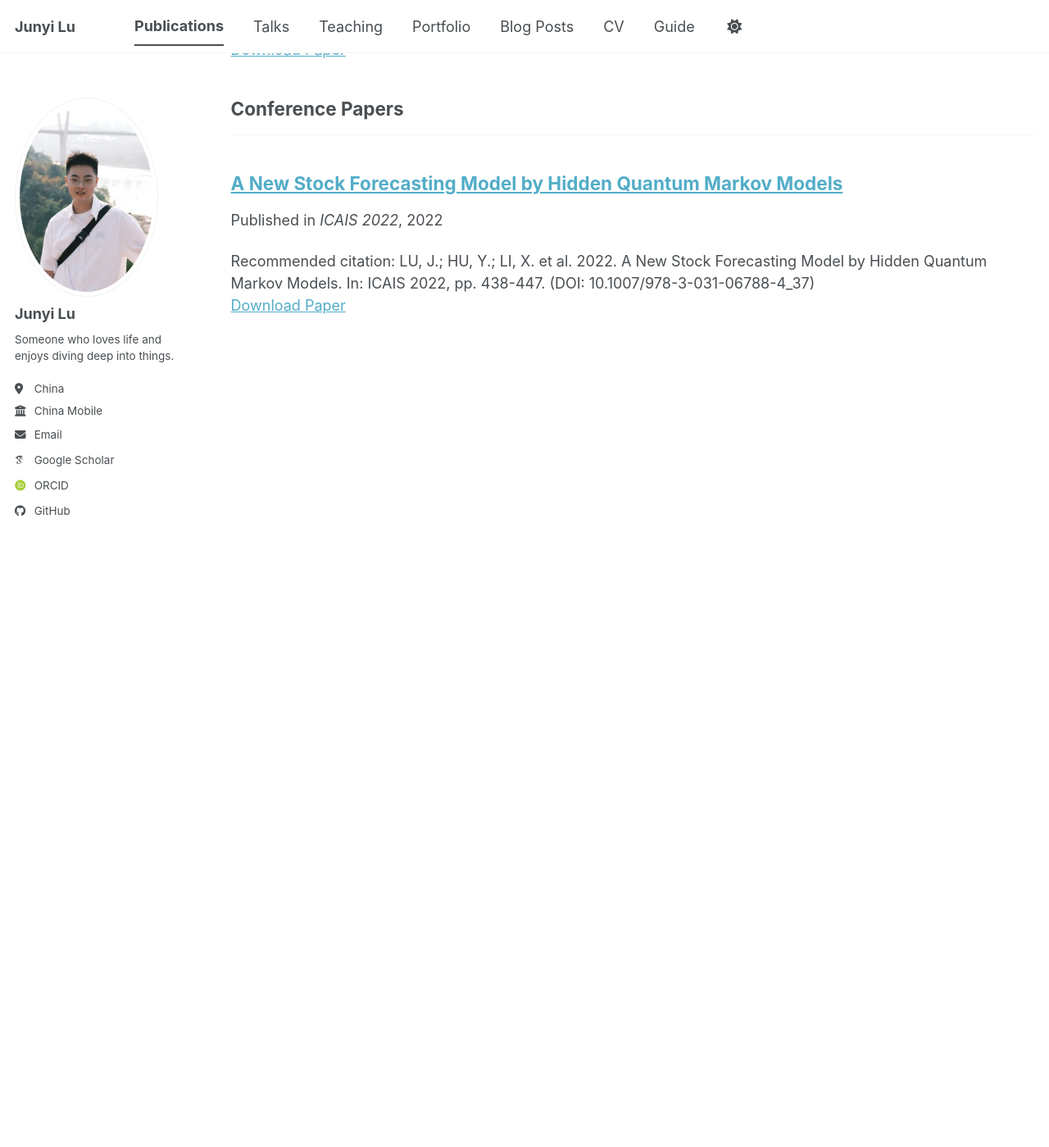
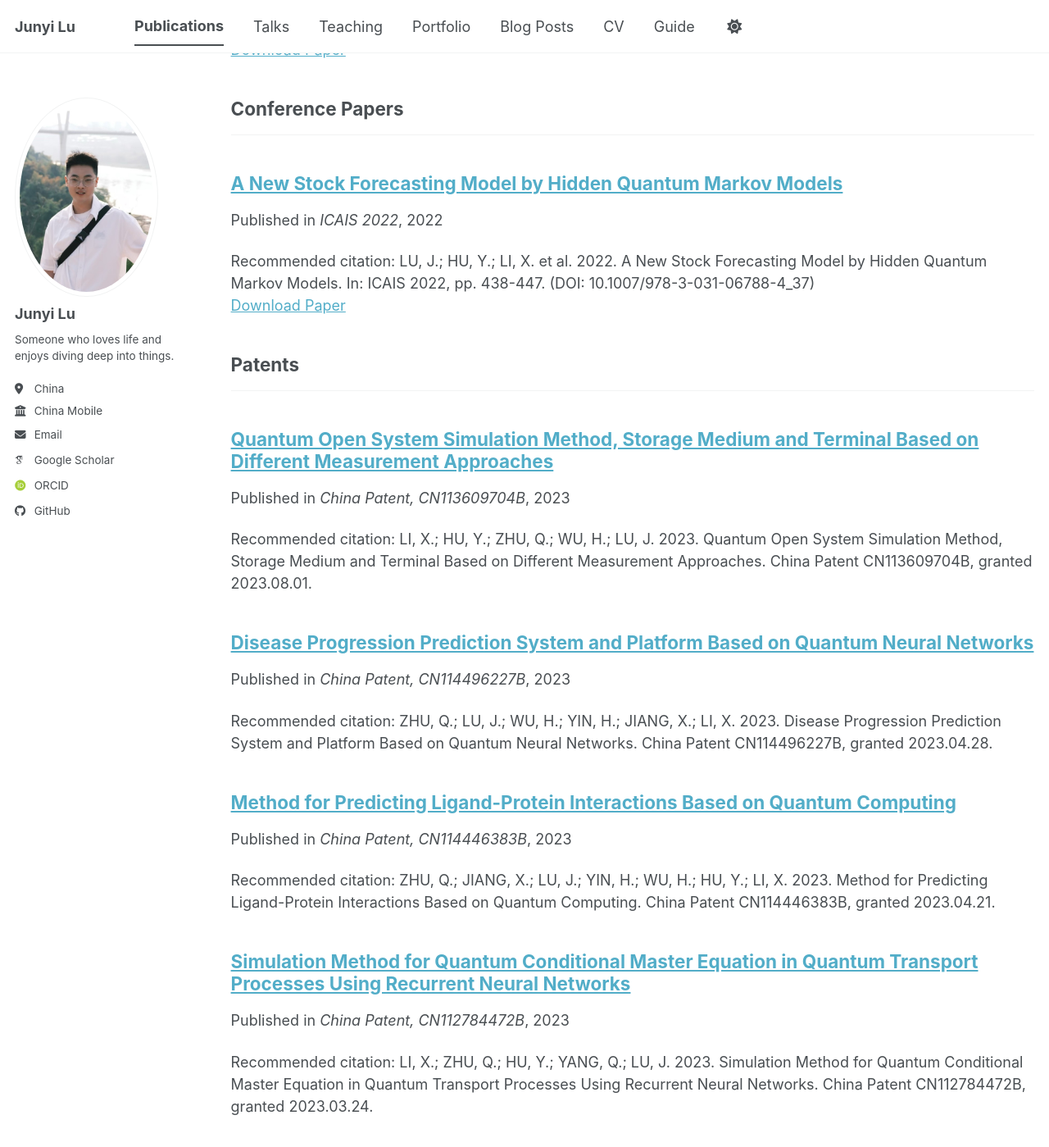
Before and after one commit to ljy623669155/ljy623669155.github.io, a Jekyll site: the page built from _pages/publications.html, in a window 1280 px wide and 1400 px high, scrolled down 1489 px. Shown: the whole window at 82% size. Built offline with Jekyll 4.4.1, drawn with Linux system fonts in a browser that asks for light colours; some web fonts are replaced; a script bundle is joined from its source files by our own code; library files that are not in the unit come from our copies.

Commit message:
Add 4 Chinese invention patents (granted 2023)

```diff
--- a/_config.yml
+++ b/_config.yml
@@ -90,6 +90,8 @@ publication_category:
     title: 'Journal Articles'
   conferences:
     title: 'Conference Papers'
+  patents:
+    title: 'Patents'
 
 # Site Settings
 teaser                   :  # filename of teaser fallback teaser image placed in /images/ for social media previews
--- /dev/null
+++ b/_publications/2023-03-24-CN112784472B.md
@@ -0,0 +1,9 @@
+---
+title: "Simulation Method for Quantum Conditional Master Equation in Quantum Transport Processes Using Recurrent Neural Networks"
+collection: publications
+category: patents
+permalink: /publication/CN112784472B
+date: 2023-03-24
+venue: 'China Patent, CN112784472B'
+citation: 'LI, X.; ZHU, Q.; HU, Y.; YANG, Q.; LU, J. 2023. Simulation Method for Quantum Conditional Master Equation in Quantum Transport Processes Using Recurrent Neural Networks. China Patent CN112784472B, granted 2023.03.24.'
+---
--- /dev/null
+++ b/_publications/2023-04-21-CN114446383B.md
@@ -0,0 +1,9 @@
+---
+title: "Method for Predicting Ligand-Protein Interactions Based on Quantum Computing"
+collection: publications
+category: patents
+permalink: /publication/CN114446383B
+date: 2023-04-21
+venue: 'China Patent, CN114446383B'
+citation: 'ZHU, Q.; JIANG, X.; LU, J.; YIN, H.; WU, H.; HU, Y.; LI, X. 2023. Method for Predicting Ligand-Protein Interactions Based on Quantum Computing. China Patent CN114446383B, granted 2023.04.21.'
+---
--- /dev/null
+++ b/_publications/2023-04-28-CN114496227B.md
@@ -0,0 +1,9 @@
+---
+title: "Disease Progression Prediction System and Platform Based on Quantum Neural Networks"
+collection: publications
+category: patents
+permalink: /publication/CN114496227B
+date: 2023-04-28
+venue: 'China Patent, CN114496227B'
+citation: 'ZHU, Q.; LU, J.; WU, H.; YIN, H.; JIANG, X.; LI, X. 2023. Disease Progression Prediction System and Platform Based on Quantum Neural Networks. China Patent CN114496227B, granted 2023.04.28.'
+---
--- /dev/null
+++ b/_publications/2023-08-01-CN113609704B.md
@@ -0,0 +1,9 @@
+---
+title: "Quantum Open System Simulation Method, Storage Medium and Terminal Based on Different Measurement Approaches"
+collection: publications
+category: patents
+permalink: /publication/CN113609704B
+date: 2023-08-01
+venue: 'China Patent, CN113609704B'
+citation: 'LI, X.; HU, Y.; ZHU, Q.; WU, H.; LU, J. 2023. Quantum Open System Simulation Method, Storage Medium and Terminal Based on Different Measurement Approaches. China Patent CN113609704B, granted 2023.08.01.'
+---
```
